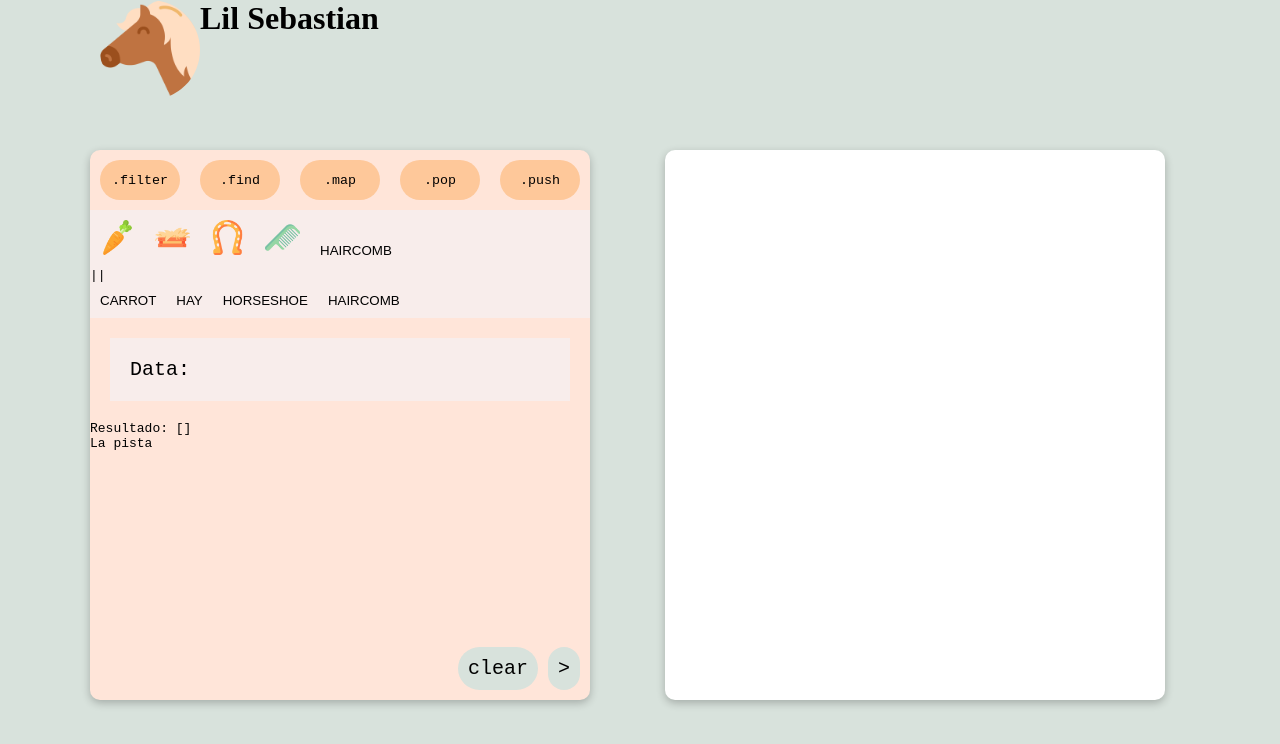
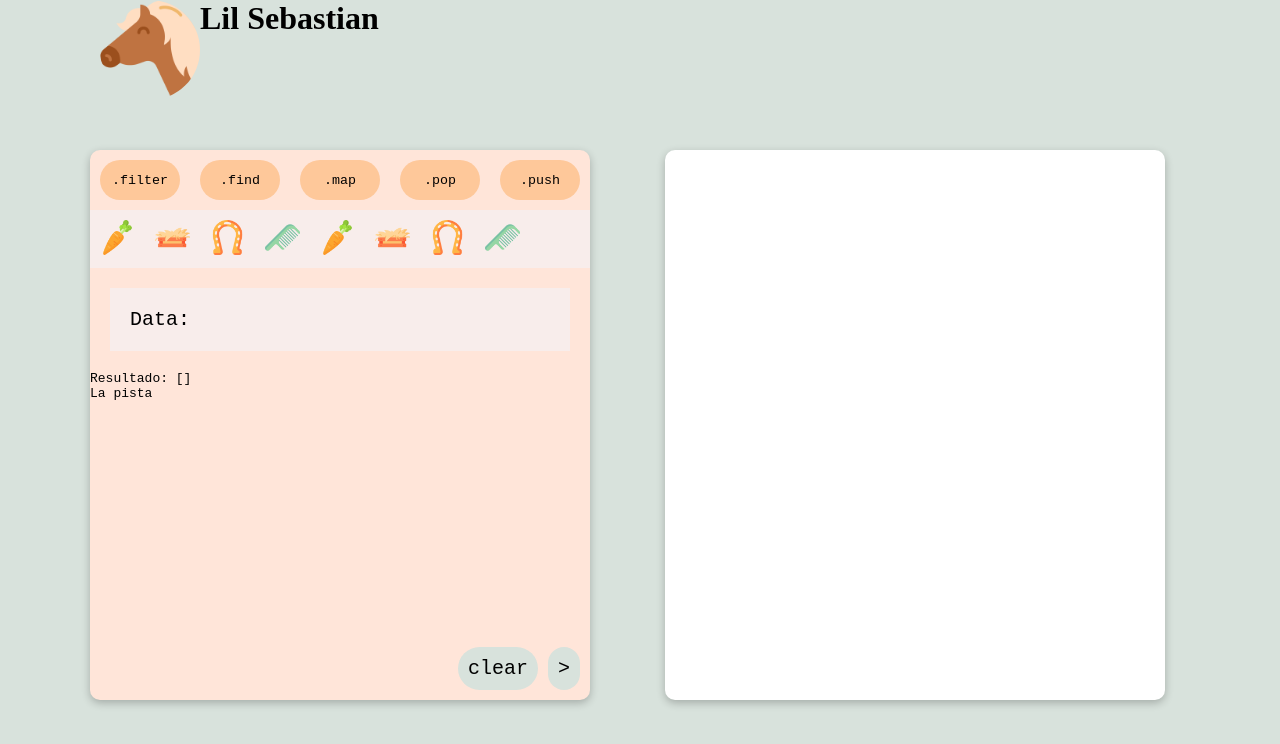
Before and after one commit to decolorblau/Lil-Sebastian-Vue, a Vue app: page / in a window 1280 px wide. Shown: the top 744 px of the page. Built offline with nearby package versions, Linux system fonts and the light colour scheme.

Commit message:
Added styles to second input buttons

```diff
--- a/src/components/BoardPanel.vue
+++ b/src/components/BoardPanel.vue
@@ -2,17 +2,16 @@
   <section class="board-panel">
     <div class="board-panel-header">
       <div class="board-panel-header__methods">
-
         <button class="board-panel-header__button-method" @click="onClickMethod('filter')">
           .filter
         </button>
-        <button class="board-panel-header__button-method" @click="onClickMethod('push')">
+        <button class="board-panel-header__button-method" @click="onClickMethod('find')">
           .find
         </button>
         <button class="board-panel-header__button-method" @click="onClickMethod('map')">
           .map
         </button>
-        <button class="board-panel-header__button-method" @click="onClickMethod('push')">
+        <button class="board-panel-header__button-method" @click="onClickMethod('pop')">
           .pop
         </button>
         <button class="board-panel-header__button-method" @click="onClickMethod('push')">
@@ -20,6 +19,7 @@
         </button>
       </div>
       <div class="board-panel-header__elements">
+        <div class="firstInput">
           <button class="board-panel-header__button" @click="onClickElement('carrot')">
             <img class="board-panel-header__image" src="../assets/carrot.png" alt="carrot" />
           </button>
@@ -27,31 +27,40 @@
             <img class="board-panel-header__image" src="../assets/hay.png" alt="hay" />
           </button>
           <button class="board-panel-header__button" @click="onClickElement('horseshoe')">
-          <img class="board-panel-header__image" src="../assets/horseshoe.png" alt="hay" />
+            <img class="board-panel-header__image" src="../assets/horseshoe.png" alt="horseshoe" />
           </button>
-        <button class="board-panel-header__button" @click="onClickElement('hair-comb')">
+          <button class="board-panel-header__button" @click="onClickElement('hairComb')">
             <img class="board-panel-header__image" src="../assets/hair-comb.png" alt="hair-comb" />
           </button>
-        <button class="board-panel-header__button" @click="onClickElement('hairComb')">
-          HAIRCOMB
+        </div>
+        <div class="secondInput disabled">
+          <button
+            class="board-panel-header__button board-panel-header__button--2"
+            @click="onClickElement2('carrot')"
+          >
+            <img class="board-panel-header__image" src="../assets/carrot.png" alt="carrot" />
           </button>
-
-        <div class="board-panel-header__divider">||</div>
-
-        <button class="board-panel-header__button" @click="onClickElement2('carrot')">
-          CARROT
+          <button
+            class="board-panel-header__button board-panel-header__button--2"
+            @click="onClickElement2('hay')"
+          >
+            <img class="board-panel-header__image" src="../assets/hay.png" alt="hay" />
           </button>
-        <button class="board-panel-header__button" @click="onClickElement2('hay')">HAY</button>
-        <button class="board-panel-header__button" @click="onClickElement2('horseshoe')">
-
-          HORSESHOE
+          <button
+            class="board-panel-header__button board-panel-header__button--2"
+            @click="onClickElement2('horseshoe')"
+          >
+            <img class="board-panel-header__image" src="../assets/horseshoe.png" alt="horseshoe" />
           </button>
-        <button class="board-panel-header__button" @click="onClickElement2('hairComb')">
-          HAIRCOMB
+          <button
+            class="board-panel-header__button board-panel-header__button--2"
+            @click="onClickElement2('hairComb')"
+          >
+            <img class="board-panel-header__image" src="../assets/hair-comb.png" alt="hair-comb" />
           </button>
         </div>
       </div>
-
+    </div>
 
     <p class="board-panel__user-input">Data: {{ this.method }}{{ this.element }}</p>
     <p>Resultado: {{ this.answerArray }}</p>
@@ -64,7 +73,6 @@
         @click="onClickClear"
       >
         clear
-
       </button>
       <button
         class="board-panel-footer__button board-panel-footer__button--next"
@@ -229,6 +237,7 @@ export default defineComponent({
     flex-direction: column;
     &__elements {
       background-color: #f8edeb;
+      display: flex;
     }
     &__button-method {
       width: 80px;
```
Lines whose indentation alone changed are shown as unchanged.
